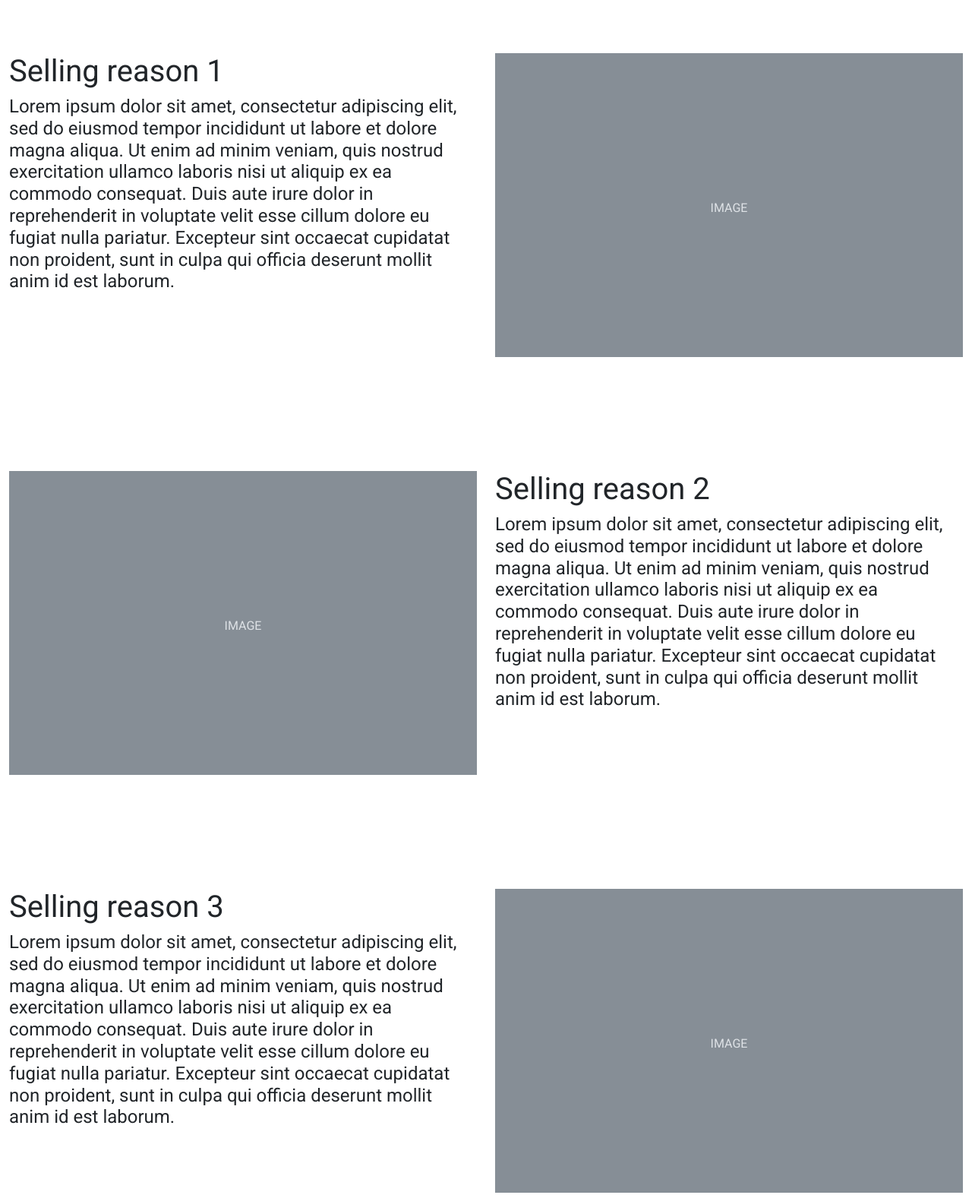
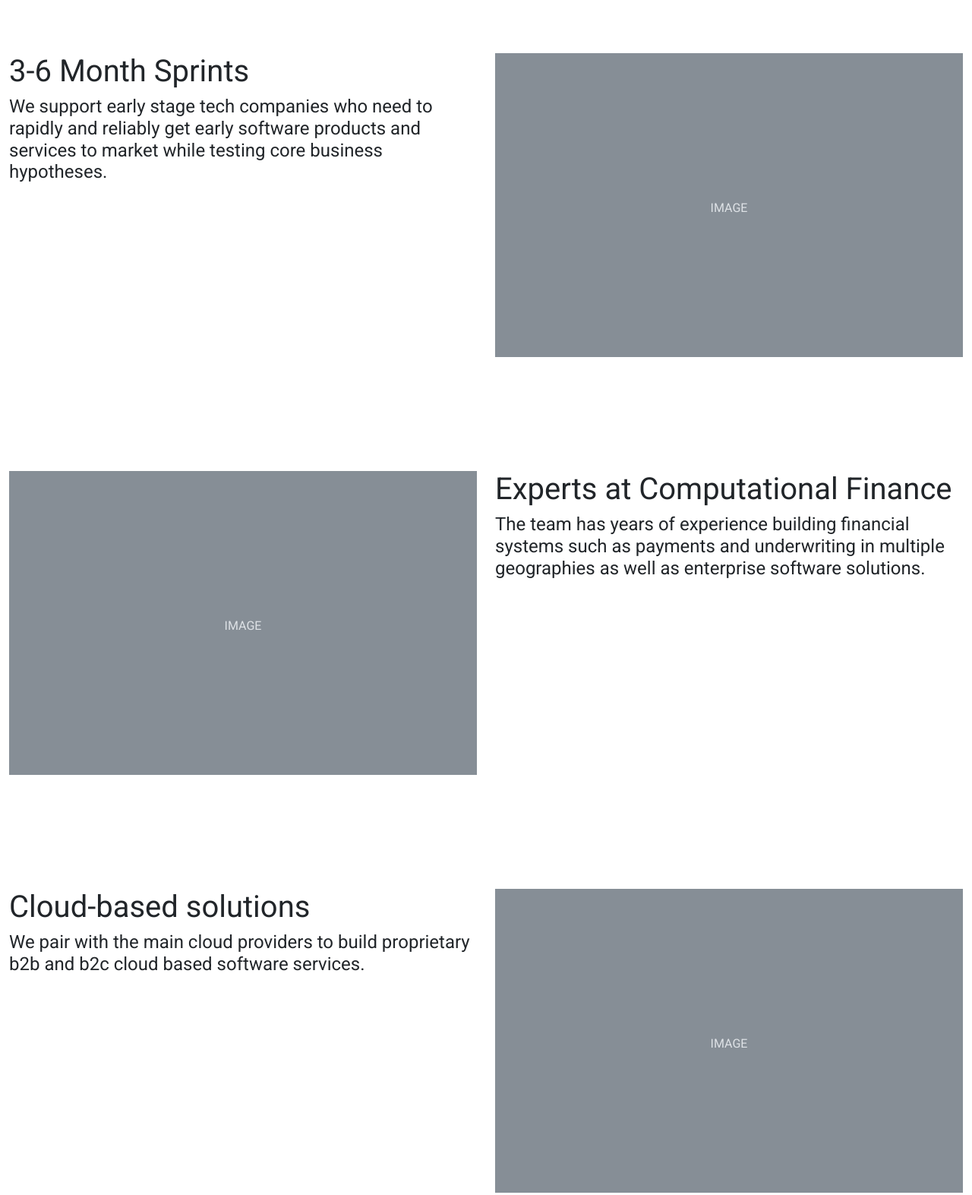
Before and after one commit to ColdPressedLabs/coldpressedlabs.io, a Gatsby site: page / in a window 1280 px wide. Shown: the part 1160-2733 px from the top of the page at 76% size. Built offline with nearby package versions, Linux system fonts and the light colour scheme; Gatsby itself is replaced by a stand-in of ours.

Commit message:
Moving copy to homepage

```diff
--- a/src/pages/index.js
+++ b/src/pages/index.js
@@ -91,9 +91,9 @@ const IndexPage = () => {
         <Section>
           <div class='row mt-5 mb-5'>
             <div class='col'>
-              <h1>Selling reason 1</h1>
+              <h1>3-6 Month Sprints</h1>
               <p class="h4">
-                Lorem ipsum dolor sit amet, consectetur adipiscing elit, sed do eiusmod tempor incididunt ut labore et dolore magna aliqua. Ut enim ad minim veniam, quis nostrud exercitation ullamco laboris nisi ut aliquip ex ea commodo consequat. Duis aute irure dolor in reprehenderit in voluptate velit esse cillum dolore eu fugiat nulla pariatur. Excepteur sint occaecat cupidatat non proident, sunt in culpa qui officia deserunt mollit anim id est laborum.
+                We support early stage tech companies who need to rapidly and reliably get early software products and services to market while testing core business hypotheses.
               </p>
             </div>
             <div class='col'>
@@ -107,9 +107,9 @@ const IndexPage = () => {
               <PlaceholderImage width="100%" height="400px" title="IMAGE" />
             </div>
             <div class='col'>
-              <h1>Selling reason 2</h1>
+              <h1>Experts at Computational Finance</h1>
               <p class="h4">
-                Lorem ipsum dolor sit amet, consectetur adipiscing elit, sed do eiusmod tempor incididunt ut labore et dolore magna aliqua. Ut enim ad minim veniam, quis nostrud exercitation ullamco laboris nisi ut aliquip ex ea commodo consequat. Duis aute irure dolor in reprehenderit in voluptate velit esse cillum dolore eu fugiat nulla pariatur. Excepteur sint occaecat cupidatat non proident, sunt in culpa qui officia deserunt mollit anim id est laborum.
+                The team has years of experience building financial systems such as payments and underwriting in multiple geographies as well as enterprise software solutions.
               </p>
             </div>
           </div>
@@ -117,9 +117,9 @@ const IndexPage = () => {
         <Section>
           <div class='row mt-5 mb-5'>
             <div class='col'>
-              <h1>Selling reason 3</h1>
+              <h1>Cloud-based solutions</h1>
               <p class="h4">
-                Lorem ipsum dolor sit amet, consectetur adipiscing elit, sed do eiusmod tempor incididunt ut labore et dolore magna aliqua. Ut enim ad minim veniam, quis nostrud exercitation ullamco laboris nisi ut aliquip ex ea commodo consequat. Duis aute irure dolor in reprehenderit in voluptate velit esse cillum dolore eu fugiat nulla pariatur. Excepteur sint occaecat cupidatat non proident, sunt in culpa qui officia deserunt mollit anim id est laborum.
+                We pair with the main cloud providers to build proprietary b2b and b2c cloud based software services.
               </p>
             </div>
             <div class='col'>
```
